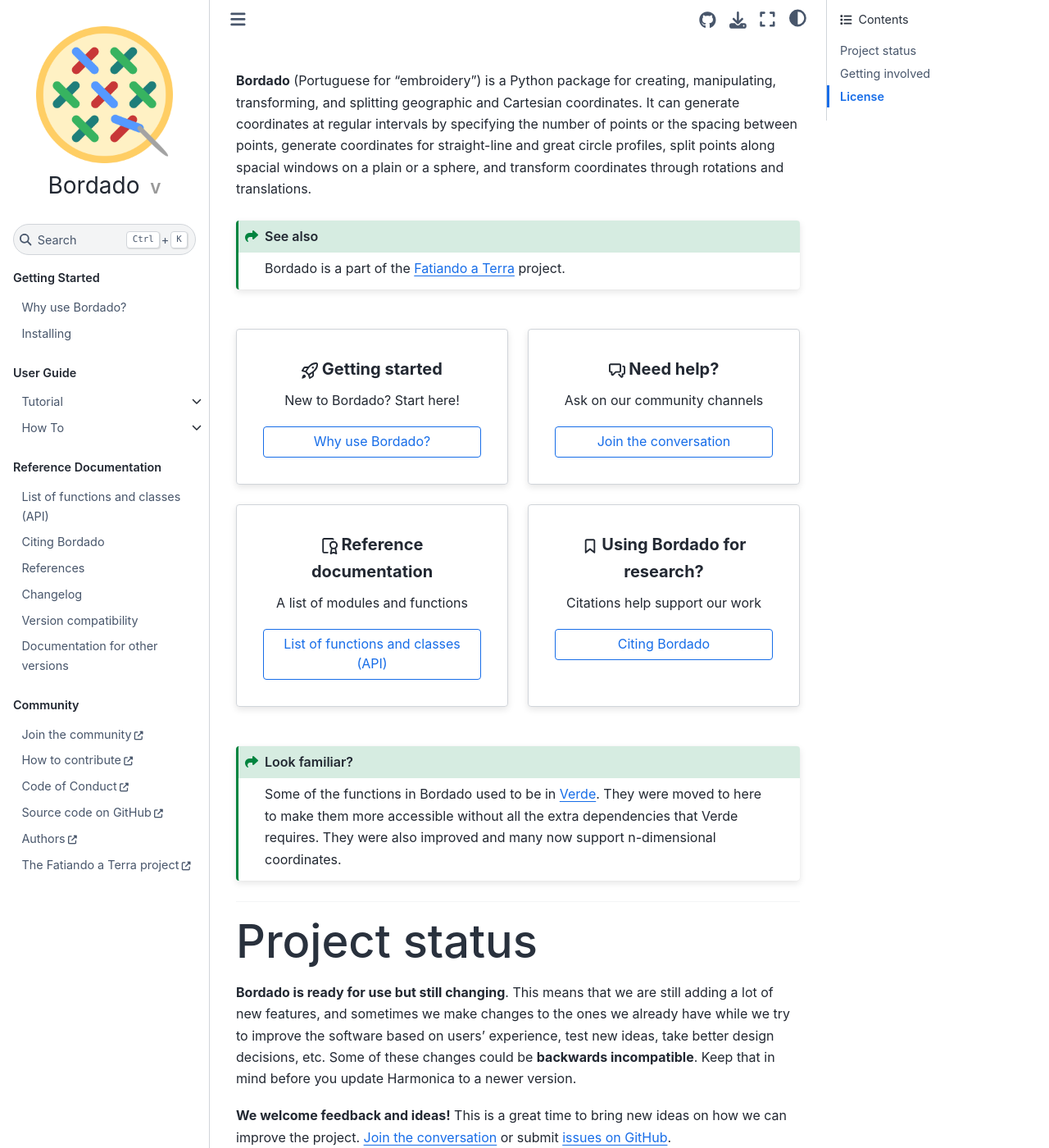
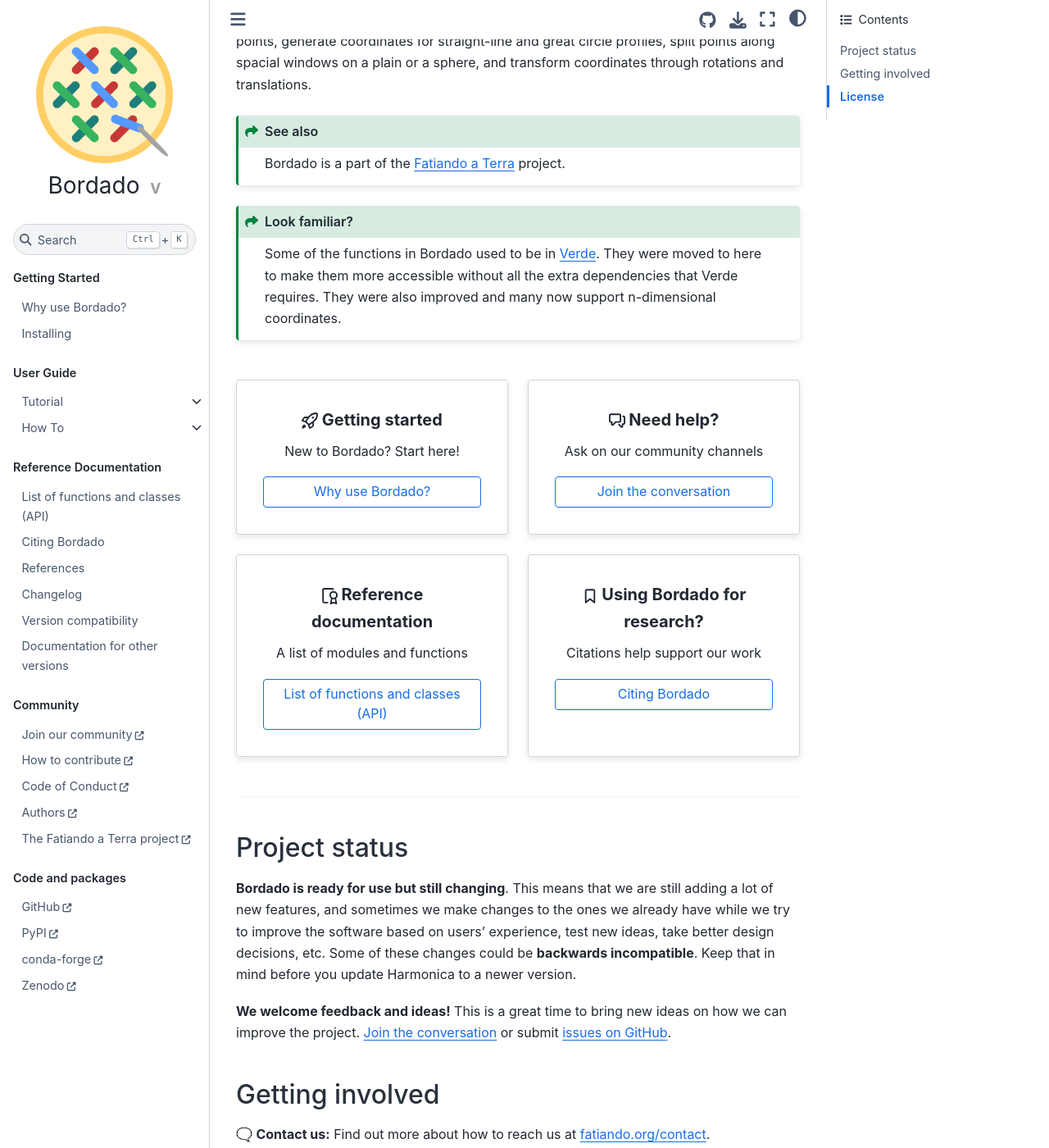
Before and after one commit to fatiando/bordado, a Sphinx documentation site: the page built from doc/index.rst, in a window 1280 px wide and 1400 px high, scrolled down 308 px. Shown: the whole window at 82% size. Built offline with Sphinx 7.4.7 and the Sphinx Book theme 1.1.4, drawn with Linux system fonts in a browser that asks for light colours; the version number could not be read and is left out.

Commit message:
Update docs front page, add links to PyPi, Zenodo, etc (#177)
Don't need the logo in the front page anymore since it's now in the
navigation bar. Remove it to simplify the code without the grid. Add
links to the packages on various platforms to the navigation.

```diff
--- a/doc/index.rst
+++ b/doc/index.rst
@@ -1,27 +1,11 @@
 .. title:: Home
 
-.. grid::
-    :gutter: 2 3 3 3
-    :margin: 5 5 0 0
-    :padding: 0 0 0 0
+Bordado
+=======
 
-    .. grid-item::
-        :columns: 12 8 8 8
+.. div:: sd-fs-3
 
-        .. raw:: html
-
-            <h1 class="display-1">Bordado</h1>
-
-        .. div:: sd-fs-3
-
-            Create, manipulate, and split geographic coordinates
-
-    .. grid-item::
-        :columns: 12 4 4 4
-
-        .. image:: ./_static/bordado-logo.svg
-            :width: 200px
-            :class: sd-m-auto dark-light
+    Create, manipulate, and split geographic coordinates
 
 **Bordado** (Portuguese for "embroidery") is a Python package for creating,
 manipulating, transforming, and splitting geographic and Cartesian coordinates.
@@ -34,6 +18,14 @@
 
     Bordado is a part of the
     `Fatiando a Terra <https://www.fatiando.org/>`_ project.
+
+.. admonition:: Look familiar?
+    :class: seealso
+
+    Some of the functions in Bordado used to be in `Verde
+    <https://www.fatiando.org/verde/>`__. They were moved to here to make them
+    more accessible without all the extra  dependencies that Verde requires.
+    They were also improved and many now support  n-dimensional coordinates.
 
 .. grid:: 1 2 1 2
     :margin: 5 5 0 0
@@ -93,14 +85,6 @@
             :color: primary
             :outline:
             :expand:
-
-.. admonition:: Look familiar?
-    :class: seealso
-
-    Some of the functions in Bordado used to be in `Verde
-    <https://www.fatiando.org/verde/>`__. They were moved to here to make them
-    more accessible without all the extra  dependencies that Verde requires.
-    They were also improved and many now support  n-dimensional coordinates.
 
 ----
 
@@ -188,13 +172,22 @@
 
 
 .. toctree::
-    :maxdepth: 1
+    :maxdepth: 2
     :hidden:
     :caption: Community
 
-    Join the community <http://contact.fatiando.org>
+    Join our community <https://www.fatiando.org/contact>
     How to contribute <https://github.com/fatiando/bordado/blob/main/CONTRIBUTING.md>
     Code of Conduct <https://github.com/fatiando/bordado/blob/main/CODE_OF_CONDUCT.md>
-    Source code on GitHub <https://github.com/fatiando/bordado>
     Authors <https://github.com/fatiando/bordado/blob/main/AUTHORS.md>
     The Fatiando a Terra project <https://www.fatiando.org>
+
+.. toctree::
+    :maxdepth: 2
+    :hidden:
+    :caption: Code and packages
+
+    GitHub <https://github.com/fatiando/bordado>
+    PyPI <https://pypi.python.org/pypi/bordado>
+    conda-forge <https://github.com/conda-forge/bordado-feedstock>
+    Zenodo <https://doi.org/10.5281/zenodo.15051755>
```
